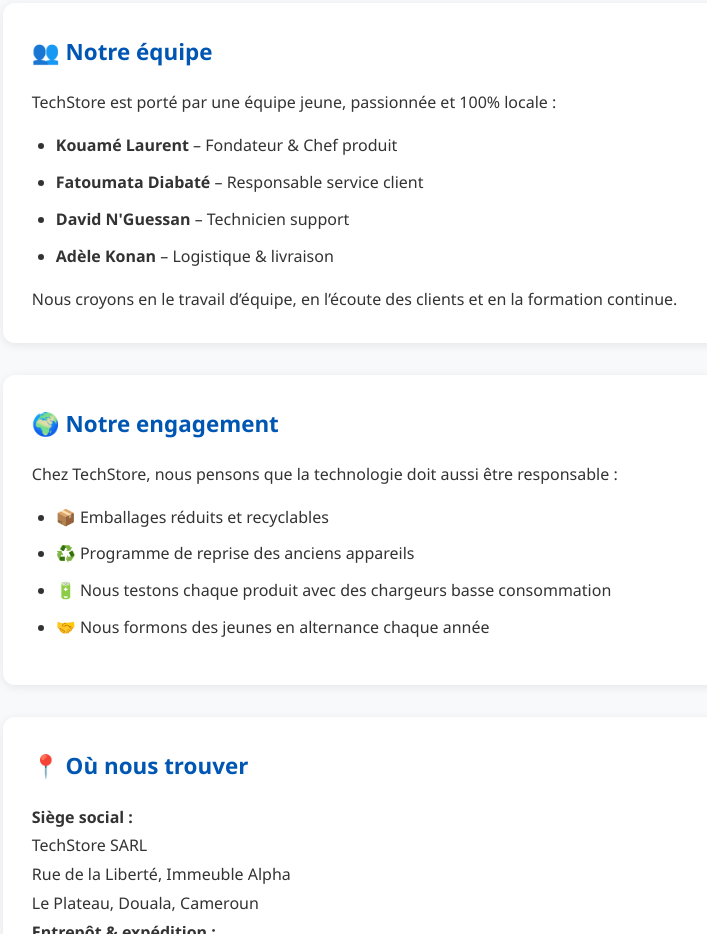
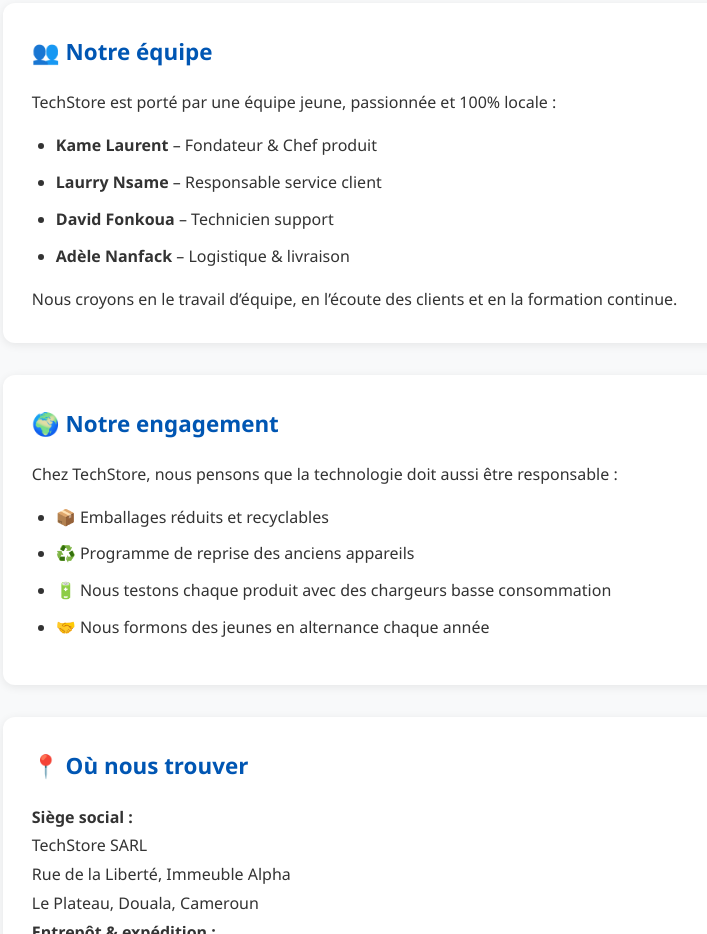
Before and after one commit to danyyyco/techstore, a plain HTML site: page a-propos.html in a window 1280 px wide. Shown: the part 900-1834 px from the top of the page, without its empty margins (187-894 px from the left). Drawn offline with Linux system fonts and the light colour scheme.

Commit message:
apropos3

```diff
--- a/a-propos.html
+++ b/a-propos.html
@@ -71,10 +71,10 @@
                     TechStore est porté par une équipe jeune, passionnée et 100% locale :
                 </p>
                 <ul class="team">
-                    <li><strong>Kouamé Laurent</strong> – Fondateur & Chef produit</li>
-                    <li><strong>Fatoumata Diabaté</strong> – Responsable service client</li>
-                    <li><strong>David N'Guessan</strong> – Technicien support</li>
-                    <li><strong>Adèle Konan</strong> – Logistique & livraison</li>
+                    <li><strong>Kame Laurent</strong> – Fondateur & Chef produit</li>
+                    <li><strong>Laurry Nsame</strong> – Responsable service client</li>
+                    <li><strong>David Fonkoua</strong> – Technicien support</li>
+                    <li><strong>Adèle Nanfack</strong> – Logistique & livraison</li>
                 </ul>
                 <p>
                     Nous croyons en le travail d’équipe, en l’écoute des clients et en la formation continue.
```
